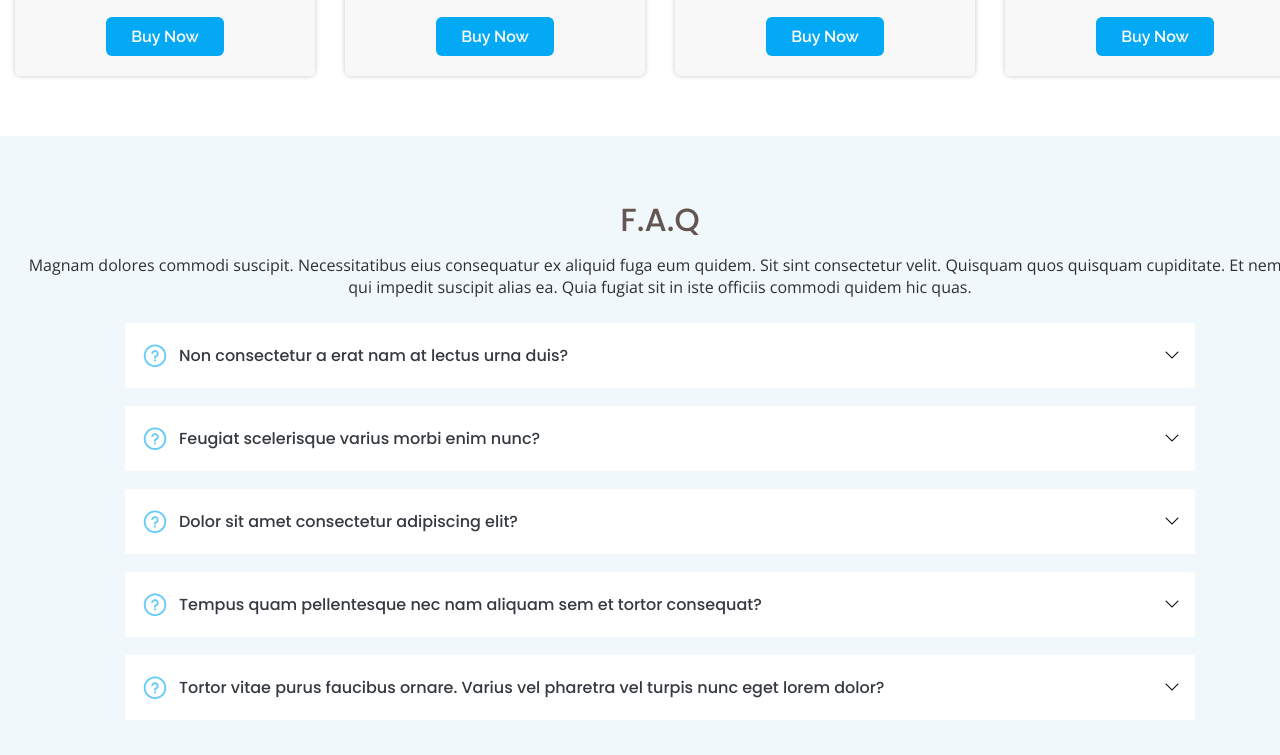
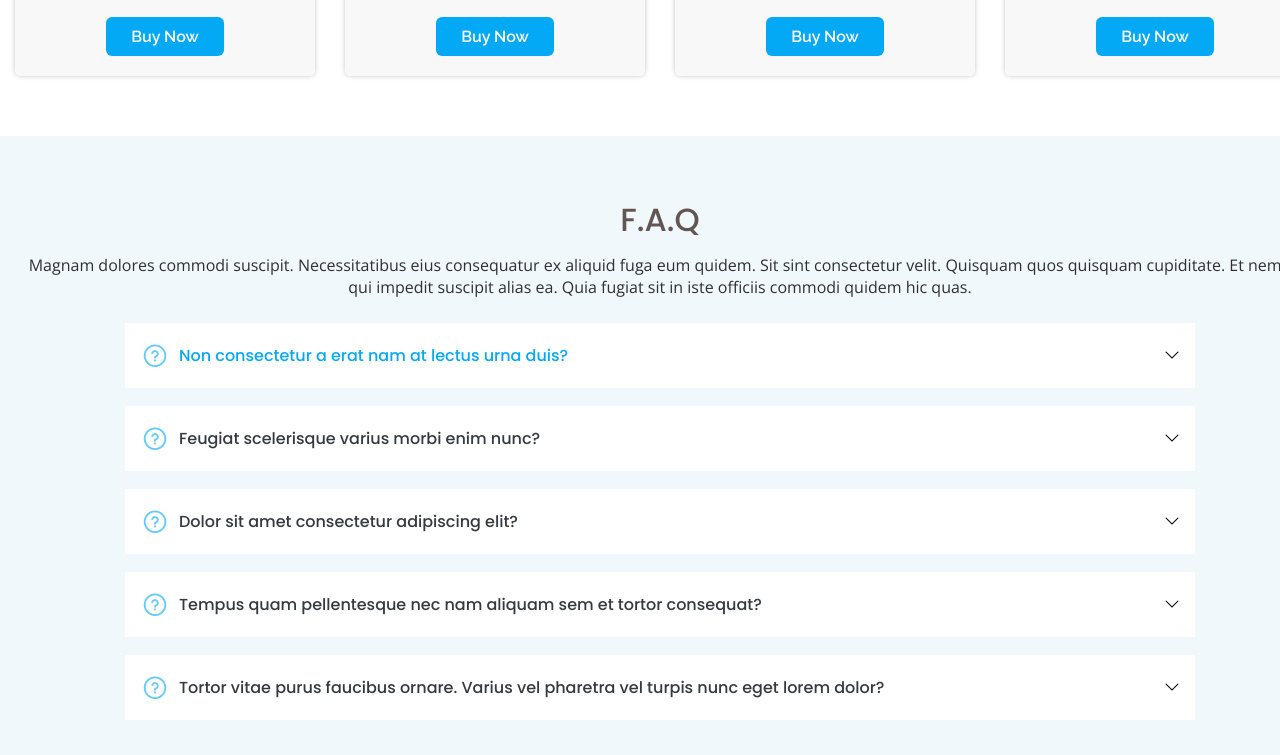
Before and after one commit to ThamaraiKannan1496/Flexor-LandingPage, a plain HTML site: page index.html in a window 1280 px wide. In both pictures the pointer is over the link "Non consectetur a erat nam at lectus urna duis?". Shown: the part 6956-7711 px from the top of the page. Drawn offline with nearby package versions, Linux system fonts and the light colour scheme.

Commit message:
faq hover

```diff
--- a/css/style.css
+++ b/css/style.css
@@ -1169,6 +1169,11 @@ span.advanced {
   color: #000;
   cursor: pointer;
 }
+
+.left-faq a:hover {
+  color: #03a9f4;
+  transition: all 0.2s ease-in;
+}
 /* ======== faq section Style ends============*/
 
 /* ========Contact section Style starts============*/
```
